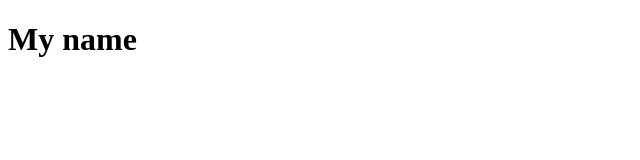
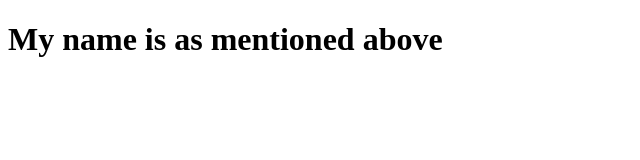
Before and after one commit to hritikr13/freshersbatch-oct16, a plain HTML site: page index.html in a window 1280 px wide. Shown: the whole page, without its empty margins (0-640 px from the left). Drawn offline with Linux system fonts and the light colour scheme.

Commit message:
changed html

```diff
--- a/index.html
+++ b/index.html
@@ -7,6 +7,6 @@
     <title>Hritik</title>
 </head>
 <body>
-    <h1>My name</h1>
+    <h1>My name is as mentioned above</h1>
 </body>
 </html>
```
